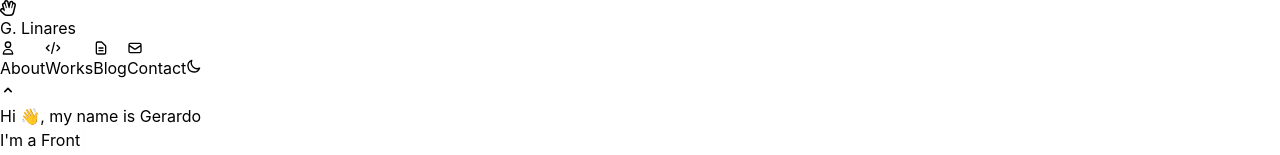
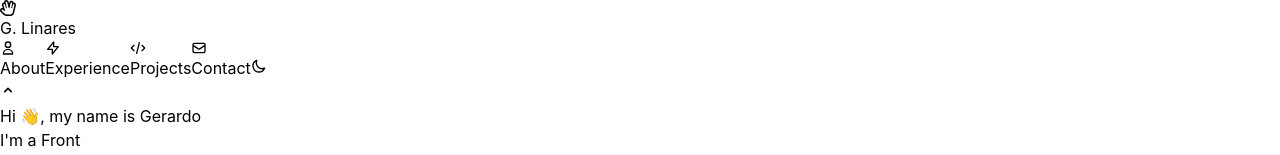
Before and after one commit to G-Linares/portfolio, a Next.js app: page / in a window 1280 px wide. Shown: the top 155 px of the page. Built offline with nearby package versions, Linux system fonts and the light colour scheme.

Commit message:
my technologies finished

```diff
--- a/Components/Home/Hero.jsx
+++ b/Components/Home/Hero.jsx
@@ -21,6 +21,7 @@ const Hero = () => {
           </h1>
           <h3 className="text-xl mt-1 opacity-90 font-normal">
             <p>
+              {/* this typewriter is a third party library that will type and untype texts */}
               <Typewriter
                 options={{
                   strings: [
@@ -37,7 +38,6 @@ const Hero = () => {
           <div className="w-24 h-1 bg-primary bg-opacity-70 mt-6 mb-4">
             <div className="w-10 h-1 bg-primary"></div>
           </div>
-
           <p className="mb-6 mt-2 xl:w-[80%] leading-relaxed text-textSecondary font-medium dark:text-textDarkSecondary opacity-70 text-xs md:text-sm">
             Nice to meet you! I am a Full Stack Web Developer located in
             Morelos, Mexico. I have been working as a Developer for the last 4
--- /dev/null
+++ b/Components/Home/Technologies.jsx
@@ -0,0 +1,155 @@
+import React from "react";
+import {
+  FaCss3Alt,
+  FaGit,
+  FaHtml5,
+  FaJs,
+  FaNodeJs,
+  FaPython,
+  FaReact,
+  FaDocker,
+  FaSass,
+  FaJenkins,
+  FaAws
+} from "react-icons/fa";
+import {
+  SiTypescript,
+  SiExpress,
+  SiTailwindcss,
+  SiDjango
+} from "react-icons/si";
+import { DiMysql, DiMongodb } from "react-icons/di";
+
+const Technologies = () => {
+  const data = [
+    {
+      name: "Node JS",
+      icon: (
+        <FaNodeJs className="w-full h-full rounded-full cursor-pointer text-primary group-hover:text-white" />
+      )
+    },
+    {
+      name: "React JS",
+      icon: (
+        <FaReact className="w-full h-full rounded-full cursor-pointer text-primary group-hover:text-white" />
+      )
+    },
+    {
+      name: "JavaScript",
+      icon: (
+        <FaJs className="w-full h-full rounded-full cursor-pointer text-primary group-hover:text-white" />
+      )
+    },
+    {
+      name: "Typescript",
+      icon: (
+        <SiTypescript className="w-full h-full rounded-full cursor-pointer text-primary group-hover:text-white" />
+      )
+    },
+    {
+      name: "Express",
+      icon: (
+        <SiExpress className="w-full h-full rounded-full cursor-pointer text-primary group-hover:text-white" />
+      )
+    },
+    {
+      name: "HTML",
+      icon: (
+        <FaHtml5 className="w-full h-full rounded-full cursor-pointer text-primary group-hover:text-white" />
+      )
+    },
+    {
+      name: "CSS",
+      icon: (
+        <FaCss3Alt className="w-full h-full rounded-full cursor-pointer text-primary group-hover:text-white" />
+      )
+    },
+    {
+      name: "Sass",
+      icon: (
+        <FaSass className="w-full h-full rounded-full cursor-pointer text-primary group-hover:text-white" />
+      )
+    },
+    {
+      name: "TailwindCss",
+      icon: (
+        <SiTailwindcss className="w-full h-full rounded-full cursor-pointer text-primary group-hover:text-white" />
+      )
+    },
+    {
+      name: "Python",
+      icon: (
+        <FaPython className="w-full h-full rounded-full cursor-pointer text-primary group-hover:text-white" />
+      )
+    },
+    {
+      name: "DJango",
+      icon: (
+        <SiDjango className="w-full h-full rounded-full cursor-pointer text-primary group-hover:text-white" />
+      )
+    },
+    {
+      name: "Git",
+      icon: (
+        <FaGit className="w-full h-full rounded-full cursor-pointer text-primary group-hover:text-white" />
+      )
+    },
+    {
+      name: "Docker",
+      icon: (
+        <FaDocker className="w-full h-full rounded-full cursor-pointer text-primary group-hover:text-white" />
+      )
+    },
+    {
+      name: "MySQL",
+      icon: (
+        <DiMysql className="w-full h-full rounded-full cursor-pointer text-primary group-hover:text-white" />
+      )
+    },
+    {
+      name: "MongoDB",
+      icon: (
+        <DiMongodb className="w-full h-full rounded-full cursor-pointer text-primary group-hover:text-white" />
+      )
+    },
+    {
+      name: "Jenkins",
+      icon: (
+        <FaJenkins className="w-full h-full rounded-full cursor-pointer text-primary group-hover:text-white" />
+      )
+    },
+    {
+      name: "AWS",
+      icon: (
+        <FaAws className="w-full h-full rounded-full cursor-pointer text-primary group-hover:text-white" />
+      )
+    }
+  ];
+  return (
+    <section
+      id="technologies"
+      className="bg-paper/80 dark:bg-paperDark/80 py-12 px-10 body-font"
+    >
+      <div className=" w-full md:w-[60%] mx-auto mb-10 text-center">
+        <h2 className="text-2xl font-bold mb-3">- Technologies -</h2>
+        <p className="text-sm w-[80%] mx-auto text-textSecondary dark:text-textDarkSecondary font-medium">
+          Here are the technologies that I can comfortably say I can work with.
+        </p>
+      </div>
+      <div className="mx-auto flex md:flex-row-reverse flex-col-reverse justify-center items-center">
+        <div className="flex justify-center items-center flex-wrap max-w-[420px] m-auto">
+          {data.map(({ icon }, index) => (
+            <div
+              key={index}
+              className="border-[3px] cursor-pointer transition duration-300 border-primary p-2 m-2 rounded-full group hover:text-primary group-hover:text-white hover:bg-primary"
+            >
+              <div className="w-[35px] h-[35px] ">{icon}</div>
+            </div>
+          ))}
+        </div>
+      </div>
+    </section>
+  );
+};
+
+export default Technologies;
--- a/Components/Home/Work.jsx
+++ b/Components/Home/Work.jsx
@@ -123,13 +123,13 @@ const Work = () => {
       }
     }, 400);
   };
-
+  // changing the name to Projects section
   return (
     <Section
       id="work"
-      title="Works"
-      description="Lorem, ipsum dolor sit amet consectetur adipisicing elit. Quisquam temporibus velit dignissimos."
-      subtitle="My Projects since last 5 years"
+      title="- Projects -"
+      description="Here you will find information and a demo of my personal projects that I've been working in the last 3 years"
+      subtitle="All my personal projects from the last 3 years"
       className="!pb-14 md:!pb-28"
     >
       <div className="flex items-center m-auto flex-col text-center w-full mb-10">
--- a/Components/Home/index.jsx
+++ b/Components/Home/index.jsx
@@ -1,8 +1,10 @@
 import React from "react";
 import About from "./About";
 
+//here are my componenets
 import Hero from "./Hero";
 import Services from "./Services";
+import Technologies from "./Technologies";
 import Work from "./Work";
 
 const Home = () => {
@@ -14,7 +16,7 @@ const Home = () => {
   };
   return (
     <div
-      className="bg-red-500"
+      className='bg-[url("/images/background.jpg")]'
       style={{
         ...HomeStyling
       }}
@@ -23,6 +25,7 @@ const Home = () => {
       <About />
       <Services />
       <Work />
+      <Technologies />
     </div>
   );
 };
--- a/Components/Layout/Header.jsx
+++ b/Components/Layout/Header.jsx
@@ -25,14 +25,14 @@ const Header = (props) => {
       icon: <HiOutlineUser className="w-5 h-5" />
     },
     {
-      name: "Works",
+      name: "Experience",
+      url: "#services",
+      icon: <HiOutlineLightningBolt className="w-5 h-5" />
+    },
+    {
+      name: "Projects",
       url: "#work",
       icon: <HiOutlineCode className="w-5 h-5" />
-    },
-    {
-      name: "Blog",
-      url: "#blog",
-      icon: <HiOutlineDocumentText className="w-5 h-5" />
     },
     {
       name: "Contact",
```
Also changed, not shown: public/images/background.jpg (added).
